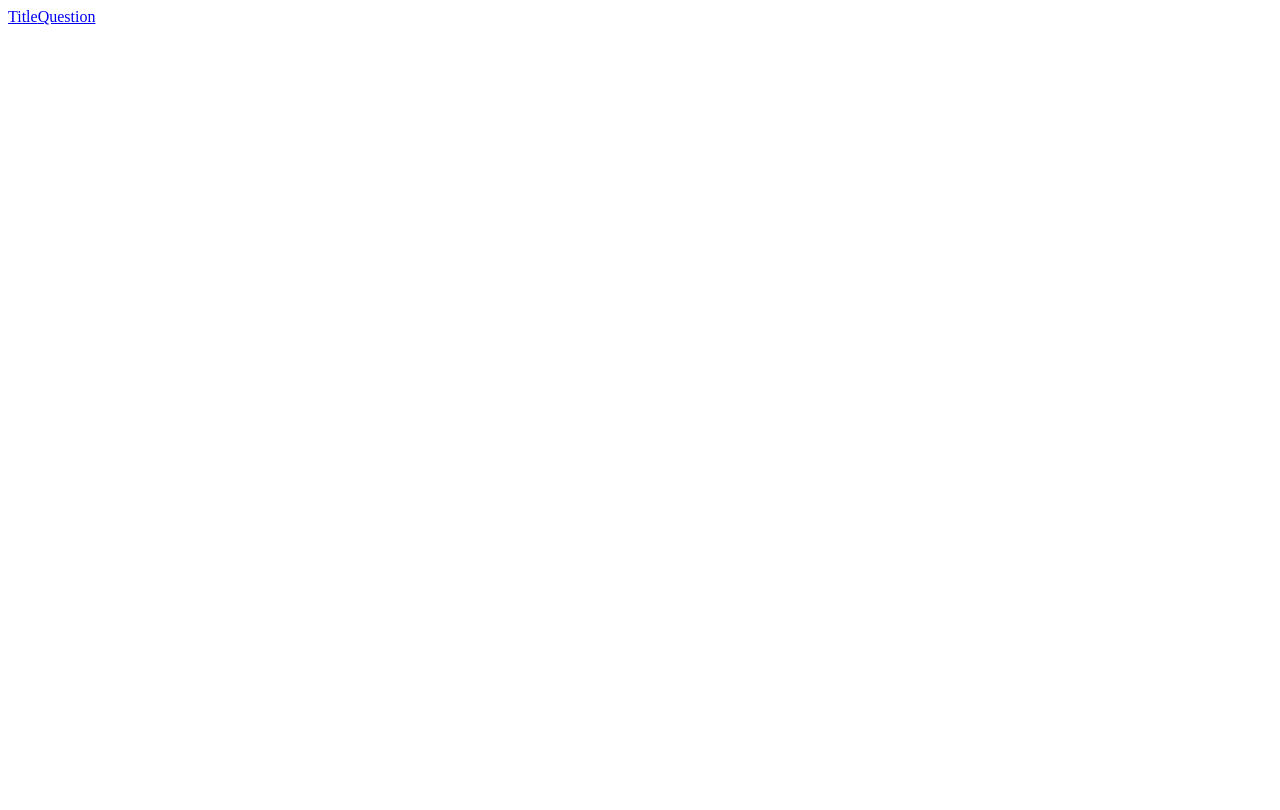
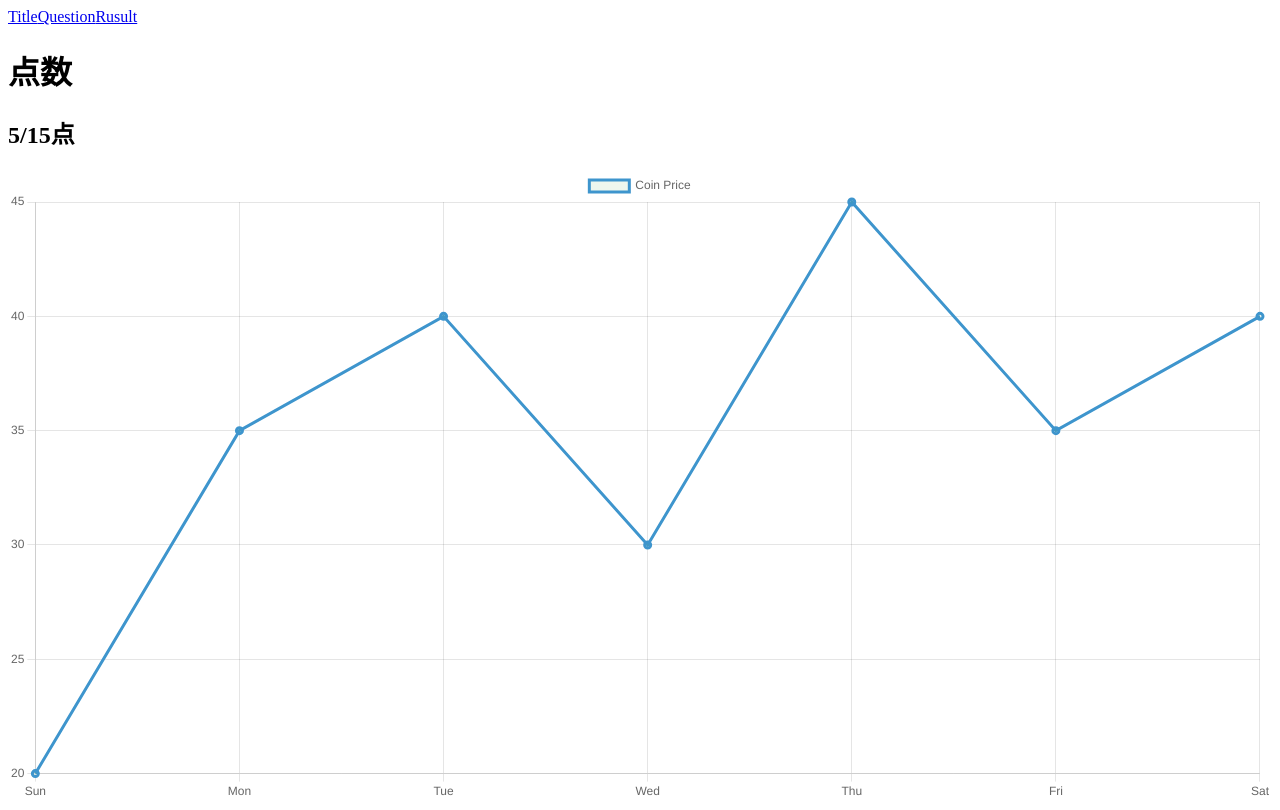
Before and after one commit to YanaiShohei/intern-yanai, an Angular app in the folder app/: page /result in a window 1280 px wide. Before the commit this address led to /. Built offline with nearby package versions, Linux system fonts and the light colour scheme.

Commit message:
結果画面にグラフを追加

```diff
--- a/app/package.json
+++ b/app/package.json
@@ -18,6 +18,7 @@
     "@angular/platform-browser": "~12.1.0-",
     "@angular/platform-browser-dynamic": "~12.1.0-",
     "@angular/router": "~12.1.0-",
+    "chart.js": "^3.6.0",
     "rxjs": "~6.6.0",
     "tslib": "^2.2.0",
     "zone.js": "~0.11.4"
--- a/app/src/app/app-routing.module.ts
+++ b/app/src/app/app-routing.module.ts
@@ -2,10 +2,12 @@ import { NgModule } from '@angular/core';
 import { RouterModule, Routes } from '@angular/router';
 import { TitleComponent } from './title/title.component';
 import { QuestionComponent } from './question/question.component';
+import { ResultComponent } from './result/result.component';
 
 const routes: Routes = [
 { path: 'title', component: TitleComponent },
-{ path: 'question', component: QuestionComponent }
+{ path: 'question', component: QuestionComponent },
+{ path: 'result', component: ResultComponent }
 ];
 
 @NgModule({
--- a/app/src/app/app.component.html
+++ b/app/src/app/app.component.html
@@ -2,6 +2,8 @@
     <a routerLink="/title">Title</a>
 
     <a routerLink="/question">Question</a>
+
+    <a routerLink="/result">Rusult</a>
 </nav>
 
 <router-outlet></router-outlet>
--- a/app/src/app/app.module.ts
+++ b/app/src/app/app.module.ts
@@ -4,12 +4,14 @@ import { AppRoutingModule } from './app-routing.module';
 import { AppComponent } from './app.component';
 import { TitleComponent } from './title/title.component';
 import { QuestionComponent } from './question/question.component';
+import { ResultComponent } from './result/result.component';
 
 @NgModule({
   declarations: [
     AppComponent,
     TitleComponent,
-    QuestionComponent
+    QuestionComponent,
+    ResultComponent
   ],
   imports: [
     BrowserModule,
--- /dev/null
+++ b/app/src/app/result/result.component.html
@@ -0,0 +1,5 @@
+<h1>点数</h1>
+<h2> 5/15点</h2>
+<div width="400" height="400">
+    <canvas id="canvas">{{chart}}</canvas>
+</div>
--- /dev/null
+++ b/app/src/app/result/result.component.ts
@@ -0,0 +1,55 @@
+import { Component, ElementRef, Input, OnInit, ViewChild } from '@angular/core';
+import { Chart, registerables } from 'chart.js';
+
+@Component({
+  selector: 'app-result',
+  templateUrl: './result.component.html',
+  styleUrls: ['./result.component.scss']
+})
+
+export class ResultComponent implements OnInit {
+
+  @ViewChild('canvas')
+  ref?: ElementRef;
+
+    // @Input()
+  // data: ChartOptions ;
+
+  context?: CanvasRenderingContext2D;
+  chart?: Chart;
+
+  constructor(private _elementRef:ElementRef){
+    Chart.register(...registerables);
+  }
+
+  ngAfterViewInit(){
+
+    this.context = this.ref?.nativeElement.getContext('2d');
+
+    // this.chart = new Chart(this.context!,{
+    //   type: 'doughnut',
+    //   data: this.data,
+    // })
+
+  }
+
+  ngOnInit(): void {
+    this.chart = new Chart('canvas', {
+      type: 'line',
+      data: {
+        labels: ['Sun', 'Mon', 'Tue', 'Wed', 'Thu', 'Fri', 'Sat'],
+        datasets: [
+          {
+            data: [20, 35, 40, 30, 45, 35, 40],
+            borderColor: '#3e95cd',
+            fill: false,
+            label: 'Coin Price',
+            backgroundColor: 'rgba(93, 175, 89, 0.1)',
+            borderWidth: 3,
+          },
+        ],
+      },
+    })
+  }
+
+}
```
Also changed, not shown: app/src/app/result/result.component.scss (added), 1 other file (tests, documents, lock files or other folders).
